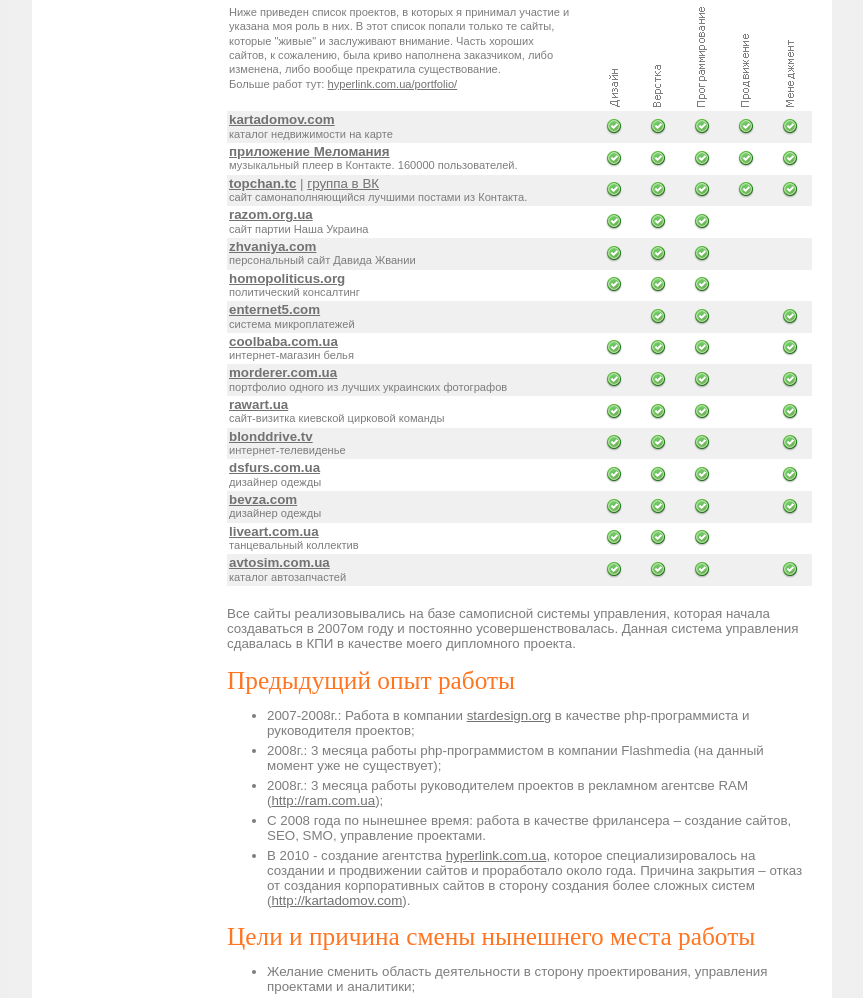
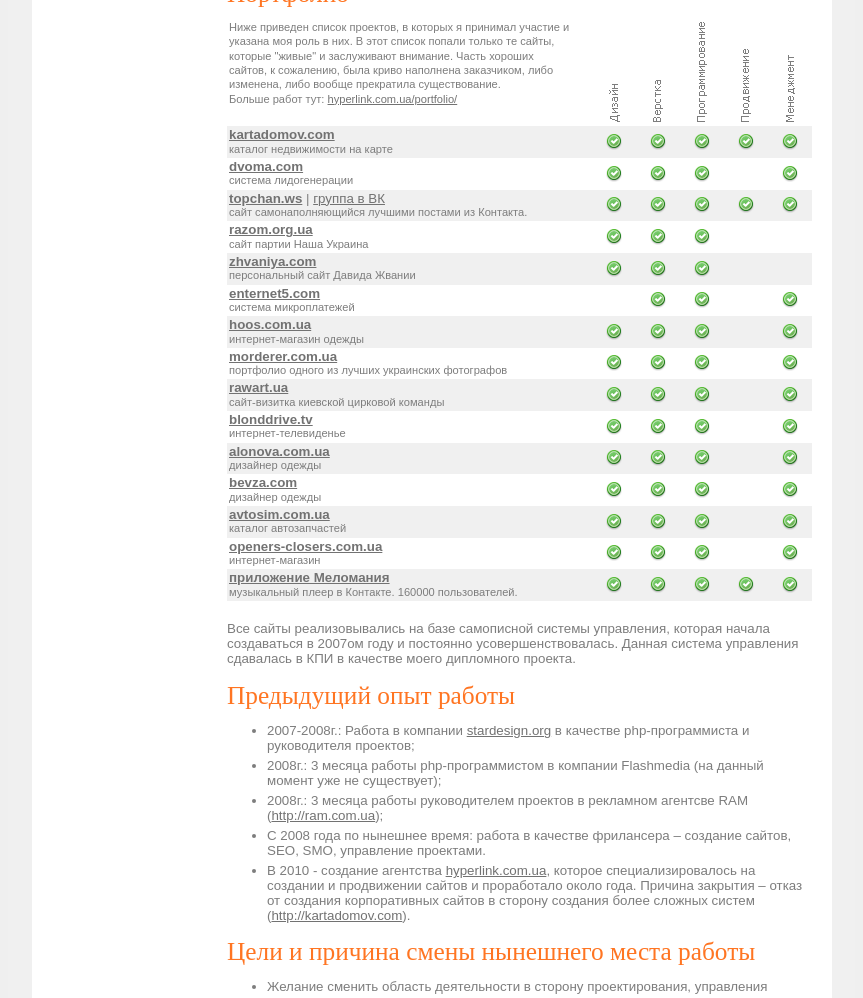
Before and after one commit to hyperlinkcomua/Resume, a plain HTML site: page index.htm in a window 1280 px wide. Shown: the part 982-1980 px from the top of the page, without its empty margins (208-1071 px from the left). Drawn offline with nearby package versions, Linux system fonts and the light colour scheme; a web font is replaced by a local one.

Commit message:
23.07 12:50

```diff
--- a/index.htm
+++ b/index.htm
@@ -29,7 +29,7 @@
 				<img src='/img/me.jpg' width=153 height=177>
 			</td>
 			<td style='padding-top: 50px;'>
-				<h1>Пашкевич Дмитрий, 29 лет, Киев</h1>
+				<h1>Пашкевич Дмитрий, 31 год, Киев</h1>
 
 				<div style="margin-top: 6px; font-size: 12pt; line-height: 130%; margin-bottom: 70px;">
 				dmitriy@pashkevich.com<br>
@@ -49,7 +49,8 @@
 						•	PHP 5;<br>
 						•	CSS 3;<br>
 						•	Javascript (jquery);<br>
-						•	MySQL;
+						•	MySQL;<br>
+						•	Git.
 					</li>
 					<li style='margin-bottom: 10px;'><b>Дизайн (с 2003 года)</b><br>
 						•	Photoshop;<br>
@@ -115,18 +116,18 @@
 				</tr>
 				<tr>
 				<td  style='text-align: left'>
-					<a href='http://vk.com/app2113983_6491374' target='_blank'><b>приложение Меломания</b></a><br>
-					<small>музыкальный плеер в Контакте. 160000 пользователей.</small>
+					<a href='http://dvoma.com/' target='_blank'><b>dvoma.com</b></a><br>
+					<small>система лидогенерации</small>
 				</td>
 				<td><img src='/img/ok.png'></td>
 				<td><img src='/img/ok.png'></td>
 				<td><img src='/img/ok.png'></td>
-				<td><img src='/img/ok.png'></td>
+				<td>&nbsp;</td>
 				<td><img src='/img/ok.png'></td>
 				</tr>
 				<tr>
 				<td  style='text-align: left'>
-					<a href='http://topchan.tc' target='_blank'><b>topchan.tc</b></a> | <a href='http://vk.com/topchan_tc' target='_blank'>группа в ВК</a><br>
+					<a href='http://topchan.tc' target='_blank'><b>topchan.ws</b></a> | <a href='http://vk.com/topchan_tc' target='_blank'>группа в ВК</a><br>
 					<small>сайт самонаполняющийся лучшими постами из Контакта.</small>
 				</td>
 				<td><img src='/img/ok.png'></td>
@@ -158,17 +159,7 @@
 				<td>&nbsp;</td>
 				<td>&nbsp;</td>
 				</tr>
-				<tr>
-				<td  style='text-align: left'>
-					<a href='http://homopoliticus.org/' target='_blank'><b>homopoliticus.org</b></a><br>
-					<small>политический консалтинг</small>
-				</td>
-				<td><img src='/img/ok.png'></td>
-				<td><img src='/img/ok.png'></td>
-				<td><img src='/img/ok.png'></td>
-				<td>&nbsp;</td>
-				<td>&nbsp;</td>
-				</tr>
+
 				<tr>
 				<td  style='text-align: left'>
 					<a href='http://enternet5.com/' target='_blank'><b>enternet5.com</b></a><br>
@@ -182,8 +173,8 @@
 				</tr>
 				<tr>
 				<td  style='text-align: left'>
-					<a href='http://coolbaba.com.ua/' target='_blank'><b>coolbaba.com.ua</b></a><br>
-					<small>интернет-магазин белья</small>
+					<a href='http://goos.com.ua/' target='_blank'><b>hoos.com.ua</b></a><br>
+					<small>интернет-магазин одежды</small>
 				</td>
 				<td><img src='/img/ok.png'></td>
 				<td><img src='/img/ok.png'></td>
@@ -215,7 +206,7 @@
 				</tr>
 				<tr>
 				<td  style='text-align: left'>
-					<a href='http://blonddrive.tv/' target='_blank'><b>blonddrive.tv</b></a><br>
+					<a href='http://blonddrive.hyperlink.com.ua/index/' target='_blank'><b>blonddrive.tv</b></a><br>
 					<small>интернет-телевиденье</small>
 				</td>
 				<td><img src='/img/ok.png'></td>
@@ -226,7 +217,7 @@
 				</tr>
 				<tr>
 				<td  style='text-align: left'>
-					<a href='http://dsfurs.com.ua/' target='_blank'><b>dsfurs.com.ua</b></a><br>
+					<a href='http://alonova.com.ua/' target='_blank'><b>alonova.com.ua</b></a><br>
 					<small>дизайнер одежды</small>
 				</td>
 				<td><img src='/img/ok.png'></td>
@@ -248,17 +239,6 @@
 				</tr>
 				<tr>
 				<td style='text-align: left'>
-					<a href='http://liveart.com.ua/' target='_blank'><b>liveart.com.ua</b></a><br>
-					<small>танцевальный коллектив</small>
-				</td>
-				<td><img src='/img/ok.png'></td>
-				<td><img src='/img/ok.png'></td>
-				<td><img src='/img/ok.png'></td>
-				<td>&nbsp;</td>
-				<td>&nbsp;</td>
-				</tr>
-				<tr>
-				<td style='text-align: left'>
 					<a href='http://avtosim.com.ua/' target='_blank'><b>avtosim.com.ua</b></a><br>
 					<small>каталог автозапчастей</small>
 				</td>
@@ -266,6 +246,28 @@
 				<td><img src='/img/ok.png'></td>
 				<td><img src='/img/ok.png'></td>
 				<td>&nbsp;</td>
+				<td><img src='/img/ok.png'></td>
+				</tr>
+				<tr>
+				<td style='text-align: left'>
+					<a href='http://avtosim.com.ua/' target='_blank'><b>openers-closers.com.ua</b></a><br>
+					<small>интернет-магазин</small>
+				</td>
+				<td><img src='/img/ok.png'></td>
+				<td><img src='/img/ok.png'></td>
+				<td><img src='/img/ok.png'></td>
+				<td>&nbsp;</td>
+				<td><img src='/img/ok.png'></td>
+				</tr>
+				<tr>
+				<td  style='text-align: left'>
+					<a href='http://vk.com/app2113983_6491374' target='_blank'><b>приложение Меломания</b></a><br>
+					<small>музыкальный плеер в Контакте. 160000 пользователей.</small>
+				</td>
+				<td><img src='/img/ok.png'></td>
+				<td><img src='/img/ok.png'></td>
+				<td><img src='/img/ok.png'></td>
+				<td><img src='/img/ok.png'></td>
 				<td><img src='/img/ok.png'></td>
 				</tr>
 				</table>
```
